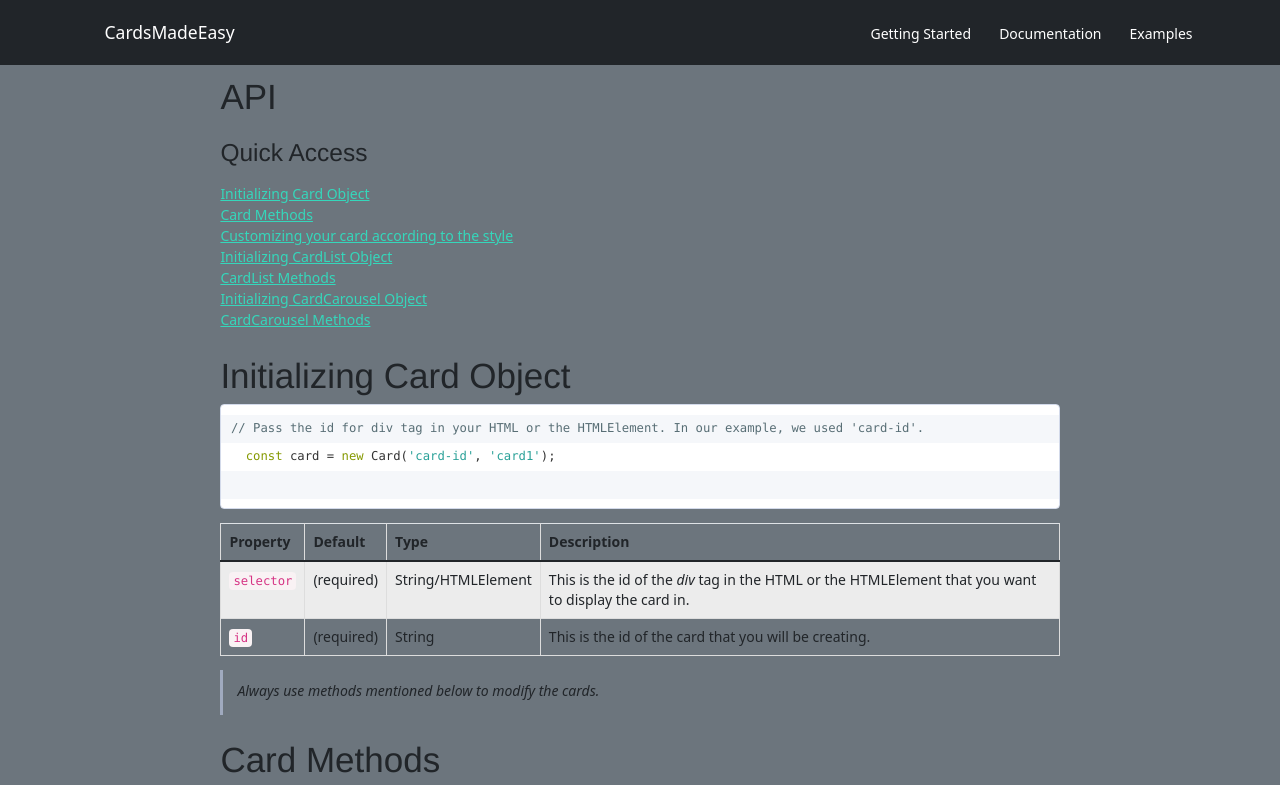
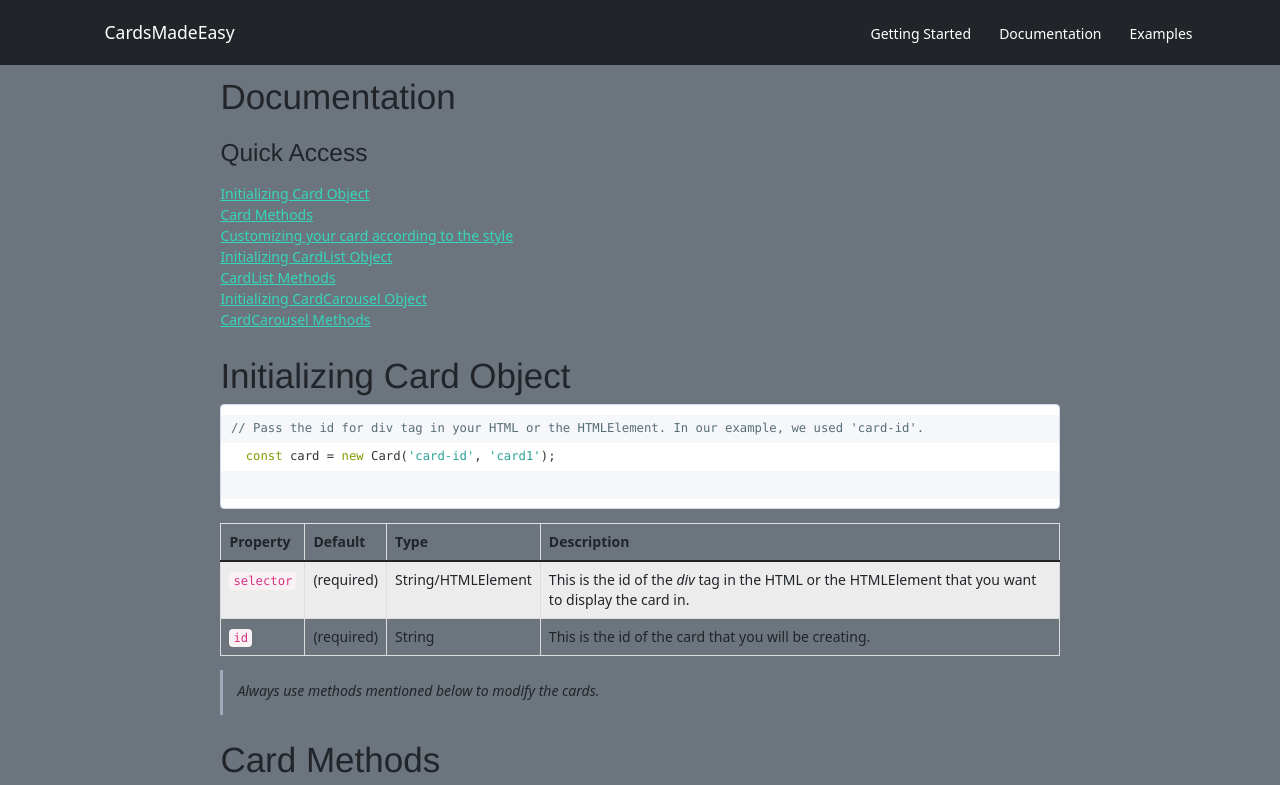
Before and after one commit to milindvishnoi/CardsMadeEasy, a website: page pub/docs/docs.html in a window 1280 px wide. Shown: the top 785 px of the page. Drawn offline with nearby package versions, Linux system fonts and the light colour scheme.

Commit message:
minor fix

```diff
--- a/pub/docs/docs.html
+++ b/pub/docs/docs.html
@@ -45,7 +45,7 @@
 
   <div class="container d-flex justify-content-center">
     <div class="w-75">
-  <h1 class="code-line" data-line-start=0 data-line-end=1><a id="API_0"></a>API</h1>
+  <h1 class="code-line" data-line-start=0 data-line-end=1><a id="API_0"></a>Documentation</h1>
   <h3 class="code-line" data-line-start=1 data-line-end=2><a id="Quick_Access_1"></a>Quick Access</h3>
   <p class="has-line-data" data-line-start="2" data-line-end="7"><a href="#Initializing_Card_Object_8">Initializing Card Object</a><br>
   <a href="#Card_Methods_22">Card Methods</a><br>
```
